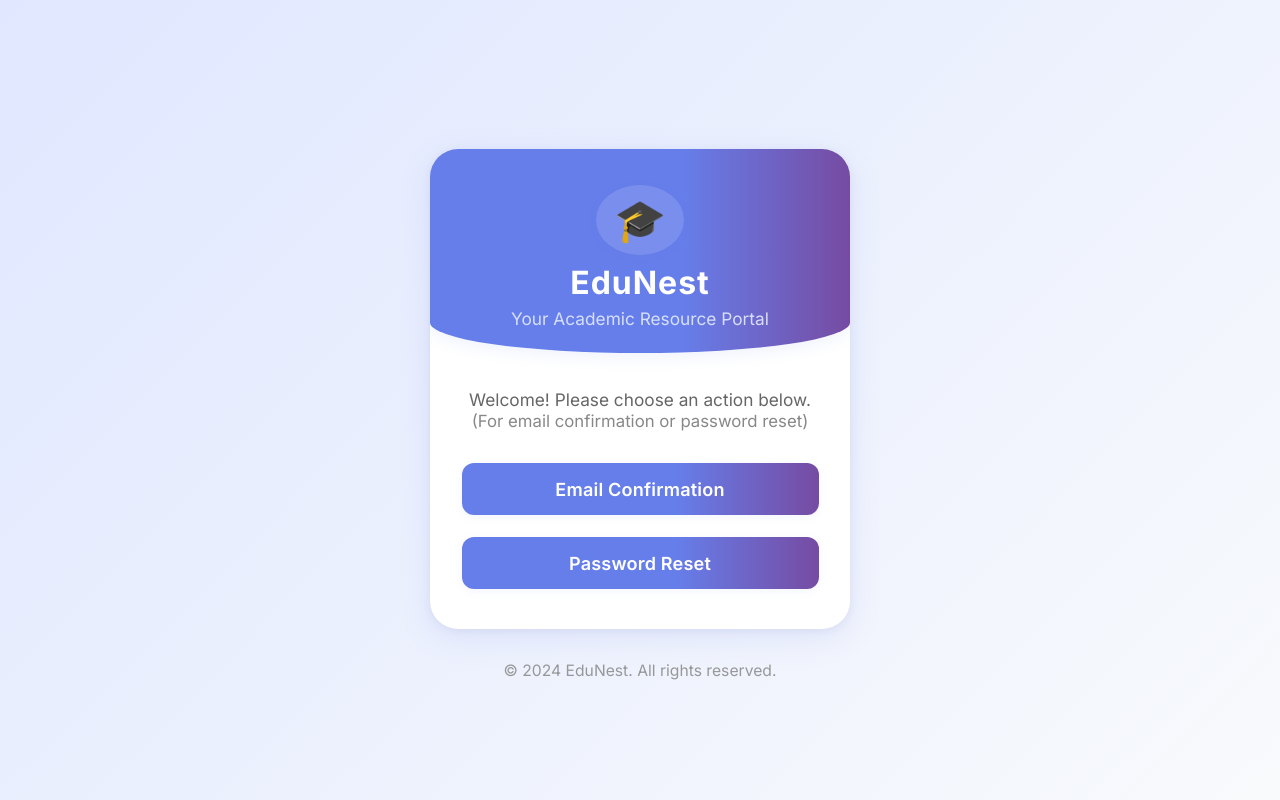
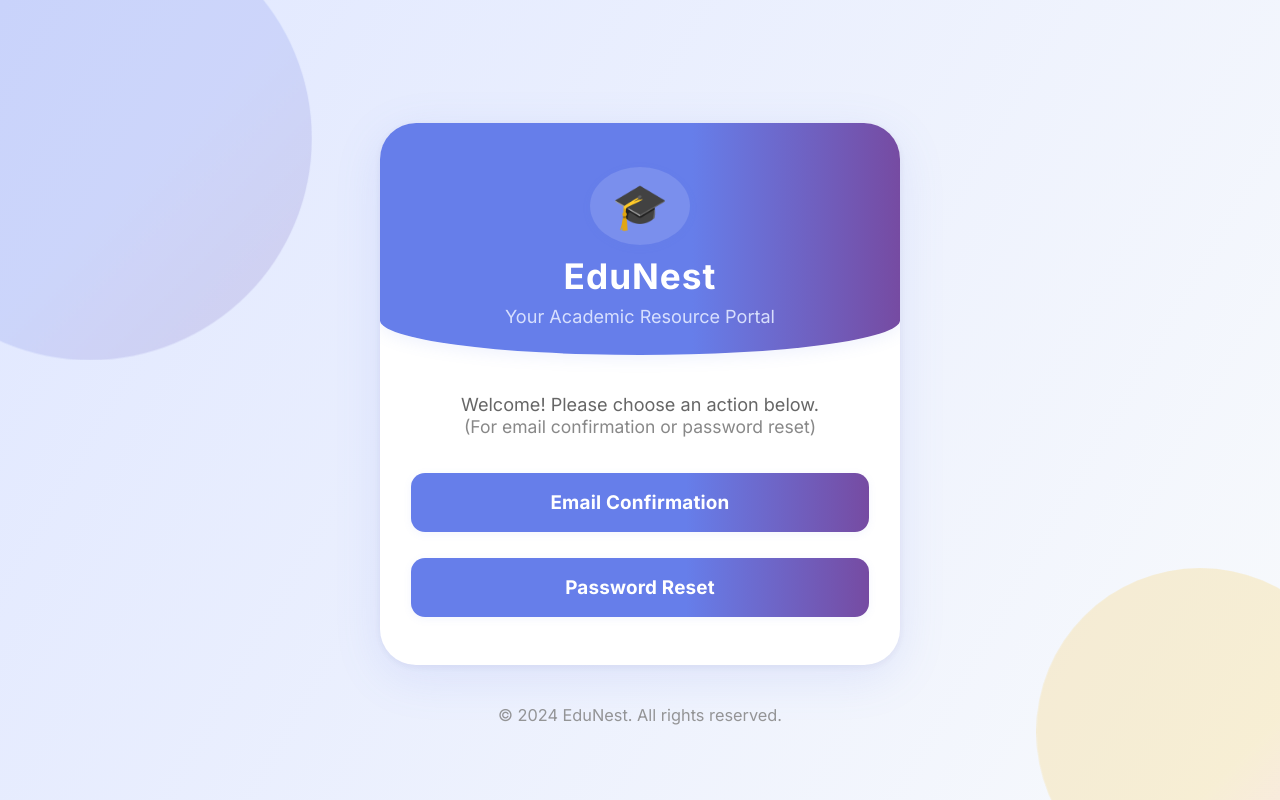
Before and after one commit to developerik8/Email-auth-page, a plain HTML site: page index.html in a window 1280 px wide. Drawn offline with Linux system fonts and the light colour scheme.

Commit message:
Update index.html

```diff
--- a/index.html
+++ b/index.html
@@ -16,19 +16,53 @@
       flex-direction: column;
       align-items: center;
       justify-content: center;
+      overflow-x: hidden;
+    }
+    .animated-bg {
+      position: fixed;
+      top: 0; left: 0; width: 100vw; height: 100vh;
+      z-index: 0;
+      pointer-events: none;
+      background: linear-gradient(120deg, #e0e7ff 0%, #f8fafc 100%);
+      overflow: hidden;
+    }
+    .animated-bg::before, .animated-bg::after {
+      content: '';
+      position: absolute;
+      border-radius: 50%;
+      opacity: 0.18;
+      animation: float 8s ease-in-out infinite alternate;
+    }
+    .animated-bg::before {
+      width: 420px; height: 420px;
+      left: -120px; top: -100px;
+      background: linear-gradient(135deg, #667eea 60%, #764ba2 100%);
+      animation-delay: 0s;
+    }
+    .animated-bg::after {
+      width: 320px; height: 320px;
+      right: -80px; bottom: -80px;
+      background: linear-gradient(135deg, #fbbf24 60%, #f472b6 100%);
+      animation-delay: 2s;
+    }
+    @keyframes float {
+      0% { transform: translateY(0) scale(1); }
+      100% { transform: translateY(40px) scale(1.08); }
     }
     .container {
       background: #fff;
-      border-radius: 28px;
-      box-shadow: 0 8px 32px rgba(102,126,234,0.13), 0 2px 8px rgba(76, 61, 128, 0.07);
-      padding: 0 0 40px 0;
-      max-width: 420px;
-      width: 95%;
+      border-radius: 36px;
+      box-shadow: 0 12px 48px rgba(102,126,234,0.13), 0 2px 8px rgba(76, 61, 128, 0.07);
+      padding: 0 0 48px 0;
+      max-width: 520px;
+      width: 98vw;
       text-align: center;
-      margin-top: 40px;
-      margin-bottom: 32px;
+      margin-top: 64px;
+      margin-bottom: 40px;
       overflow: hidden;
-      animation: fadeIn 0.7s;
+      animation: fadeIn 0.8s;
+      position: relative;
+      z-index: 1;
     }
     @keyframes fadeIn {
       from { opacity: 0; transform: translateY(30px); }
@@ -36,29 +70,29 @@
     }
     .header {
       background: linear-gradient(90deg, #667eea 60%, #764ba2 100%);
-      padding: 36px 0 24px 0;
+      padding: 44px 0 28px 0;
       border-radius: 0 0 60% 60% / 0 0 18% 18%;
       color: #fff;
       margin-bottom: 0;
       box-shadow: 0 4px 16px rgba(102,126,234,0.10);
     }
     .header-icon {
-      font-size: 2.6em;
-      margin-bottom: 8px;
+      font-size: 2.8em;
+      margin-bottom: 10px;
       display: inline-block;
       background: rgba(255,255,255,0.13);
       border-radius: 50%;
-      padding: 10px 18px;
+      padding: 12px 22px;
       box-shadow: 0 2px 8px rgba(102,126,234,0.08);
     }
     .logo {
-      font-size: 2em;
+      font-size: 2.2em;
       font-weight: bold;
       letter-spacing: 1px;
-      margin-bottom: 6px;
+      margin-bottom: 8px;
     }
     .subtitle {
-      font-size: 1.08em;
+      font-size: 1.13em;
       color: #e0e7ff;
       opacity: 0.93;
       margin-bottom: 0;
@@ -66,50 +100,66 @@
     }
     .desc {
       color: #666;
-      font-size: 1.08em;
-      margin: 36px 0 32px 0;
-      padding: 0 18px;
+      font-size: 1.13em;
+      margin: 38px 0 36px 0;
+      padding: 0 22px;
     }
     .button {
       display: block;
-      width: 85%;
+      width: 88%;
       background: linear-gradient(90deg, #667eea 60%, #764ba2 100%);
       color: #fff;
-      font-weight: 600;
-      padding: 15px 0;
-      border-radius: 12px;
+      font-weight: 700;
+      padding: 18px 0;
+      border-radius: 14px;
       text-decoration: none;
-      font-size: 1.13em;
+      font-size: 1.18em;
       box-shadow: 0 2px 8px rgba(102,126,234,0.08);
-      transition: background 0.2s, box-shadow 0.2s, transform 0.13s;
-      margin: 0 auto 22px auto;
+      transition: background 0.2s, box-shadow 0.2s, transform 0.13s, opacity 0.3s;
+      margin: 0 auto 26px auto;
       border: none;
       cursor: pointer;
       letter-spacing: 0.01em;
+      opacity: 0;
+      transform: translateY(30px);
+      animation: fadeInUp 0.7s forwards;
     }
     .button:last-child { margin-bottom: 0; }
     .button:hover {
       background: linear-gradient(90deg, #5a67d8 60%, #6b47b6 100%);
       box-shadow: 0 6px 18px rgba(102,126,234,0.13);
       transform: translateY(-2px) scale(1.03);
+      opacity: 1;
     }
+    @keyframes fadeInUp {
+      to { opacity: 1; transform: translateY(0); }
+    }
+    .fade-in-up { animation-delay: 0.05s; }
     .footer {
       text-align: center;
       color: #888;
-      font-size: 0.98em;
-      margin-bottom: 12px;
-      opacity: 0.85;
+      font-size: 1.02em;
+      margin-bottom: 16px;
+      opacity: 0.88;
     }
-    @media (max-width: 600px) {
-      .container { padding: 0 0 24px 0; }
-      .header { padding: 24px 0 16px 0; }
+    @media (max-width: 700px) {
+      .container { max-width: 99vw; border-radius: 18px; padding-bottom: 28px; }
+      .header { padding: 28px 0 16px 0; }
       .logo { font-size: 1.3em; }
-      .desc { font-size: 0.98em; }
-      .button { font-size: 1em; }
+      .desc { font-size: 1em; margin: 24px 0 22px 0; }
+      .button { font-size: 1em; padding: 14px 0; border-radius: 10px; }
+    }
+    @media (max-width: 480px) {
+      .container { padding-bottom: 12vw; }
+      .header { padding: 18px 0 10px 0; }
+      .logo { font-size: 1.08em; }
+      .desc { font-size: 0.97em; }
+      .button { font-size: 0.98em; padding: 12px 0; }
     }
   </style>
 </head>
 <body>
+  <div class="animated-bg"></div>
   <div class="container">
     <div class="header">
       <div class="header-icon">🎓</div>
@@ -120,8 +170,8 @@
       Welcome! Please choose an action below.<br>
       <span style="font-size:0.97em; color:#888;">(For email confirmation or password reset)</span>
     </div>
-    <a href="https://developerik8.github.io/SMS-success-screen/" class="button">Email Confirmation</a>
-    <a href="https://developerik8.github.io/Password_setup/" class="button">Password Reset</a>
+    <a href="https://developerik8.github.io/SMS-success-screen/" class="button fade-in-up">Email Confirmation</a>
+    <a href="https://developerik8.github.io/Password_setup/" class="button fade-in-up" style="animation-delay:0.12s;">Password Reset</a>
   </div>
   <div class="footer">
     &copy; 2024 EduNest. All rights reserved.
```
